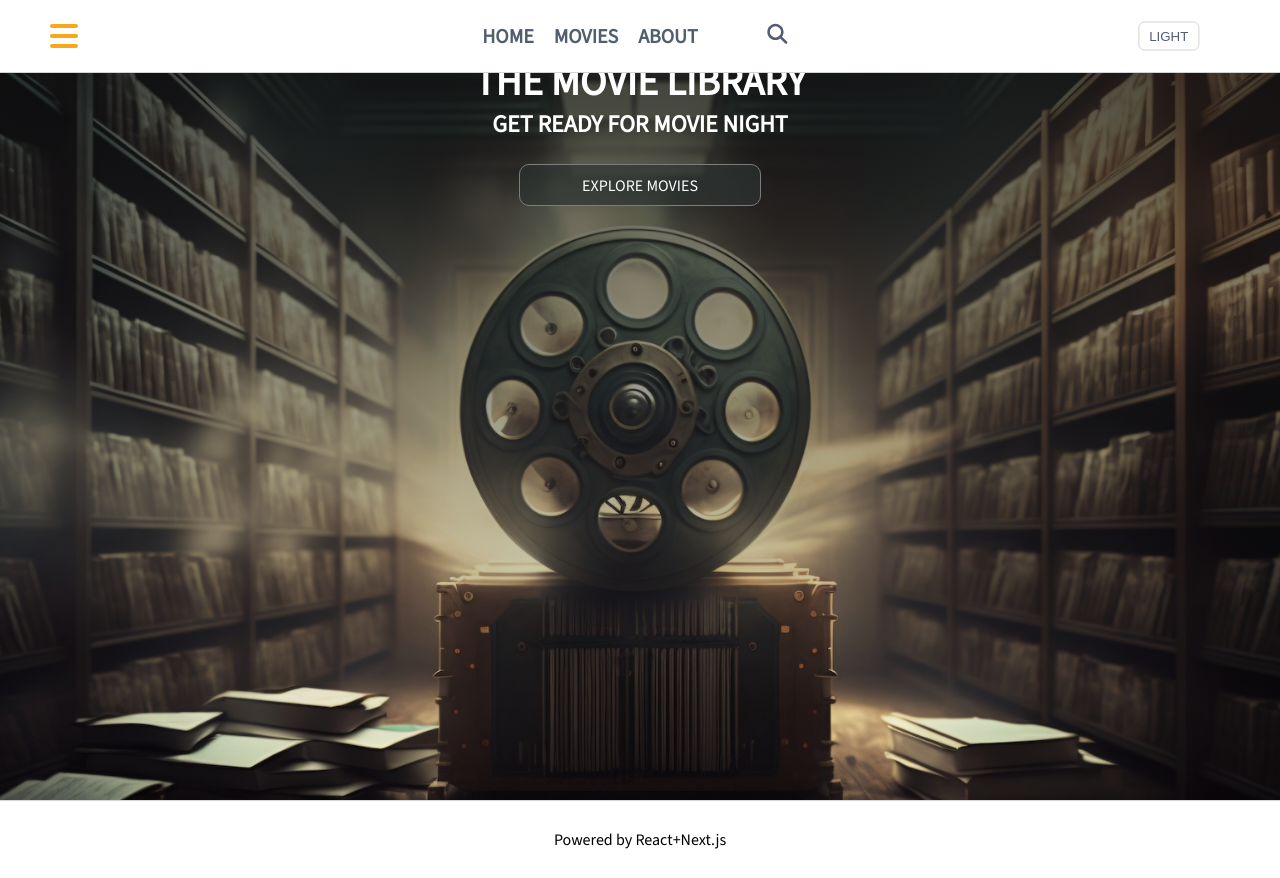
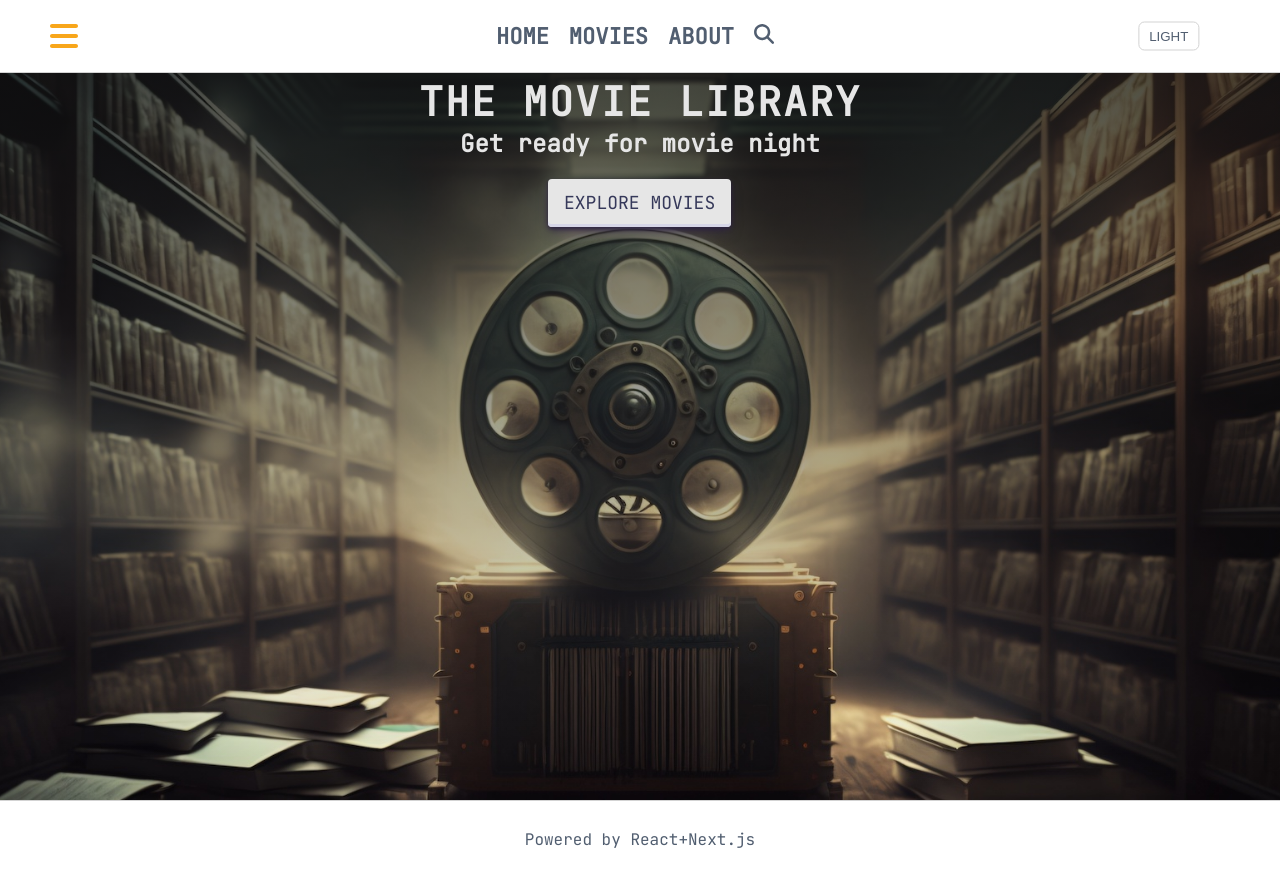
Before and after one commit to pablohennique/my-movie-library, a Next.js app: page / in a window 1280 px wide. Built offline with nearby package versions, Linux system fonts and the light colour scheme.

Commit message:
improved font and landing page button

```diff
--- a/src/app/globals.css
+++ b/src/app/globals.css
@@ -5,10 +5,14 @@ background-color: rgb(224, 224, 224);
 :root {
   --main-color: #f8a61a;
   --second-color: #515e70;
+  --grey-color: #e6e6e6;
+
 }
 
 h1 {
   color: var(--main-color);
+  margin-bottom: -20px;
+  padding-top: 20px;
 }
 
 a {
@@ -17,6 +21,10 @@ a {
 }
 
 h2 {
+  color: var(--second-color);
+}
+
+p {
   color: var(--second-color);
 }
 
@@ -36,6 +44,7 @@ h2 {
     text-align: center;
     align-items: center;
     width: 100px;
+    font-size: 20px;
 }
 
 .button:hover {
@@ -52,16 +61,16 @@ body.dark {
   color: white;
 }
 
-body.dark h1 {
+/* body.dark h1 {
   color: #FFFFFF;
-}
+} */
 
 body.dark h2 {
   color: rgb(198, 198, 198);
 }
 
 body.dark a {
-  color: white;
+  color: rgb(198, 198, 198);
 }
 
 .hidden {
--- a/src/app/layout.js
+++ b/src/app/layout.js
@@ -5,12 +5,14 @@ import { Inter } from 'next/font/google'
 import { Libre_Baskerville } from 'next/font/google'
 import { Playfair_Display } from 'next/font/google'
 import { Source_Sans_3 } from 'next/font/google'
+import { JetBrains_Mono } from 'next/font/google'
 import { BurgerMenu } from '../components/burger-menu'
 
 const inter = Inter({ subsets: ['latin'] })
 const libreBaskerville = Libre_Baskerville({ subsets: ['latin'], weight: '400'})
 const playfairDisplay = Playfair_Display({ subsets: ['latin'], weight: '400'})
 const sourceSans = Source_Sans_3({ subsets: ['latin'], weight: '400'})
+const jetBrans = JetBrains_Mono({ subsets: ['latin'], weight: '400'})
 
 export const metadata = {
   title: {
@@ -23,7 +25,7 @@ export const metadata = {
 export default function RootLayout({ children }) {
   return (
       <html lang="en">
-        <body className={`${sourceSans.className} ${styles.rootLayout}`}>
+        <body className={`${jetBrans.className} ${styles.rootLayout}`}>
           {/* <header>
 
           </header> */}
--- a/src/app/page.js
+++ b/src/app/page.js
@@ -13,7 +13,7 @@ export default function HomePage() {
         <div className={styles.landingTitle}>
           <div>
             <h1>{displayTitle && uppercaseTernary}</h1>
-            <h2 className=''>GET READY FOR MOVIE NIGHT</h2>
+            <h2 className=''>Get ready for movie night</h2>
           </div>
             <Link className={styles.landingButton} href="/movies">
                 EXPLORE MOVIES
--- a/src/app/page.module.css
+++ b/src/app/page.module.css
@@ -3,18 +3,18 @@
   justify-content: space-between;
   align-items: center;
   padding: 60px 128px 60px 128px;
-  color: white;
 }
 
 .landingTitle h1 {
-  color: white;
+  letter-spacing: 2px;
+  color: var(--grey-color);
   font-size: 40px;
   font-weight: bold;
   margin-bottom: -20px;
 }
 
 .landingTitle h2 {
-  color: white;
+  color: var(--grey-color);
 }
 
 .landingContainer {
@@ -27,35 +27,83 @@
   height: 104vh;
   top: 0; left: 0;
   text-align: center;
+  z-index: 10;
 }
 
 .negativeMargin {
   margin: -62px -128px -30px -128px;
 }
 
-.landingButton {
+/* .landingButton {
   text-decoration: none;
-  color: white;
-  background: #2C3231ae;
-  border: 1px solid #7c7c7c;
+  color: var(--grey-color);
+  background: #f8a71a87;
+  box-shadow: 0 2px 5px rgba(0, 0, 0, 0.5);
+  border: 2px solid var(--grey-color);
   padding: 10px 20px;
   text-align: center;
   display: inline-block;
   margin: 4px 2px;
   cursor: pointer;
-  border-radius: 10px;
+  border-radius: 4px;
   height: 20px;
-  width: 200px
+  width: 200px;
+  transition: all 0.3s ease;
 }
 
 .landingButton:hover {
-  box-shadow: 0 2px 5px rgba(0, 0, 0, 0.5);
-  border-radius: 8px;
-  background: #2C3231;
-}
+  box-shadow: 0 2px 5px rgba(0, 0, 0, 1);
+  background: #f8a71add;
+  border: 2px solid #f8a71a8a;
+} */
 
 @media (max-width: 768px) {
   .landingTitle {
     padding: 30px 0px;
   }
 }
+
+.landingButton {
+  align-items: center;
+  appearance: none;
+  background-color: var(--grey-color);
+  border-radius: 4px;
+  border-width: 0;
+  box-shadow: rgba(45, 35, 66, 1) 0 2px 4px,rgba(45, 35, 66, 0.7) 0 7px 13px -3px,#D6D6E7 0 -3px 0 inset;
+  box-sizing: border-box;
+  color: #36395A;
+  cursor: pointer;
+  display: inline-flex;
+  font-family: "JetBrains Mono",monospace;
+  height: 48px;
+  justify-content: center;
+  line-height: 1;
+  list-style: none;
+  overflow: hidden;
+  padding-left: 16px;
+  padding-right: 16px;
+  position: relative;
+  text-align: left;
+  text-decoration: none;
+  transition: box-shadow .15s,transform .15s;
+  user-select: none;
+  -webkit-user-select: none;
+  touch-action: manipulation;
+  white-space: nowrap;
+  will-change: box-shadow,transform;
+  font-size: 18px;
+}
+
+.landingButton:focus {
+  box-shadow: #D6D6E7 0 0 0 1.5px inset, rgba(45, 35, 66, 7) 0 2px 4px, rgba(45, 35, 66, 0.5) 0 7px 13px -3px, #D6D6E7 0 -3px 0 inset;
+}
+
+.landingButton:hover {
+  box-shadow: rgba(45, 35, 66, 0.8) 0 4px 8px, rgba(45, 35, 66, 0.6) 0 7px 13px -3px, #D6D6E7 0 -3px 0 inset;
+  transform: translateY(-2px);
+}
+
+.landingButton:active {
+  box-shadow: #D6D6E7 0 3px 7px inset;
+  transform: translateY(2px);
+}
--- a/src/components/burger-menu.module.css
+++ b/src/components/burger-menu.module.css
@@ -6,13 +6,23 @@
   display: flex;
   /* justify-content: space-evenly; */
   align-items: center;
+  /* transition: all 1s ease; */
+  transition: top 1s ease; /* Only transition the 'top' property */
 }
 
 .navBarComplete svg {
   margin: 20px 50px;
+  /* position: absolute;
+  top: 0;
+  left: 0; */
 }
 
 :global(.swipeDown) .navBarComplete {
-  background-color: white;;
+  background-color: white;
   border-bottom: .5px solid lightgray;
+  top: 0; /* Slide in to the top of the screen */
 }
+
+:global(.swipeDown.dark) .navBarComplete {
+  background-color: black;
+}
--- a/src/components/nav-menu.module.css
+++ b/src/components/nav-menu.module.css
@@ -17,7 +17,7 @@
 
 .navMenu li {
   list-style-type: none;
-  font-size: 20px;
+  font-size: 22px;
 }
 
 .navMenu li a {
@@ -29,6 +29,10 @@
   width: 50px;
 }
 
+.navMenu li a svg {
+  margin-left: -.1px;
+}
+
 :global(.dark) .navMenu li a {
   color: white;
 }
```
Also changed, not shown: src/app/search/page.module.css (+4 -3 lines).
